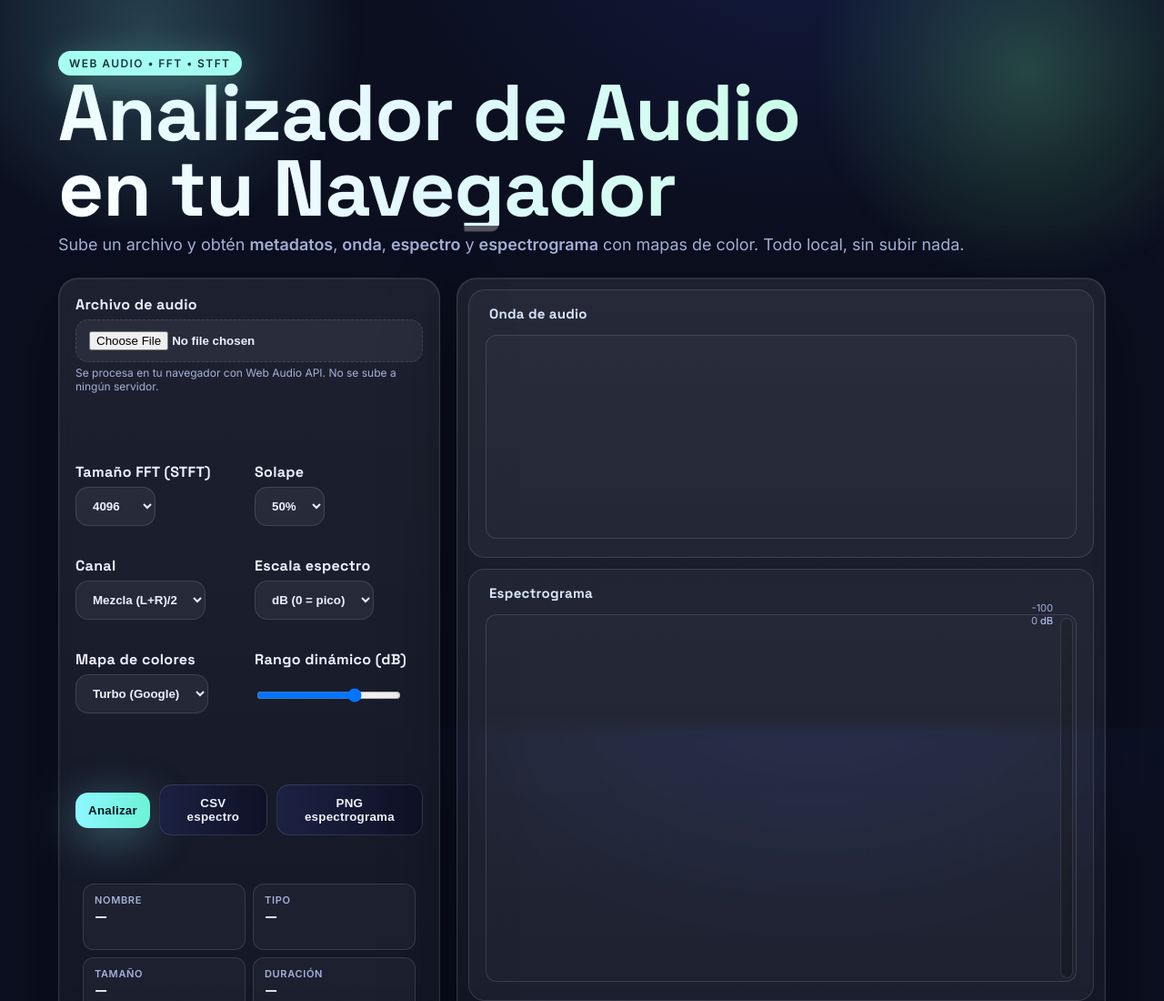
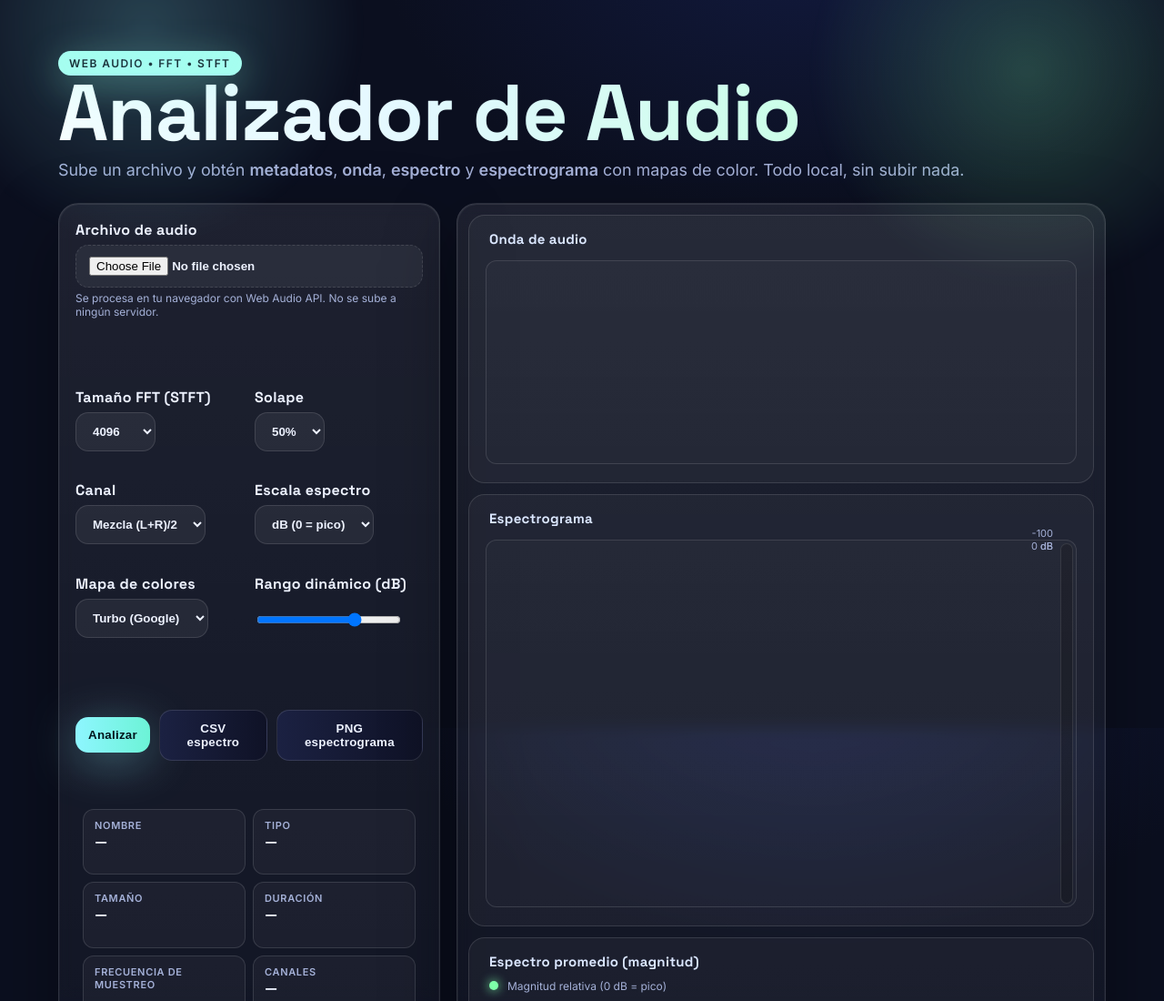
Before and after one commit to SalvaGaR/audio-fft-webapp, a plain HTML site: page index.html in a window 1280 px wide. Shown: the top 1100 px of the page at 91% size. Drawn offline with Linux system fonts and the light colour scheme.

Commit message:
Index.html

```diff
--- a/index.html
+++ b/index.html
@@ -111,7 +111,7 @@
 <body>
   <div class="hero">
     <div class="tag">Web Audio • FFT • STFT</div>
-    <h1>Analizador de Audio<br>en tu Navegador</h1>
+    <h1>Analizador de Audio</h1>
     <p>Sube un archivo y obtén <strong>metadatos</strong>, <strong>onda</strong>, <strong>espectro</strong> y <strong>espectrograma</strong> con mapas de color. Todo local, sin subir nada.</p>
     <div class="orb"></div><div class="orb r"></div>
   </div>
```
